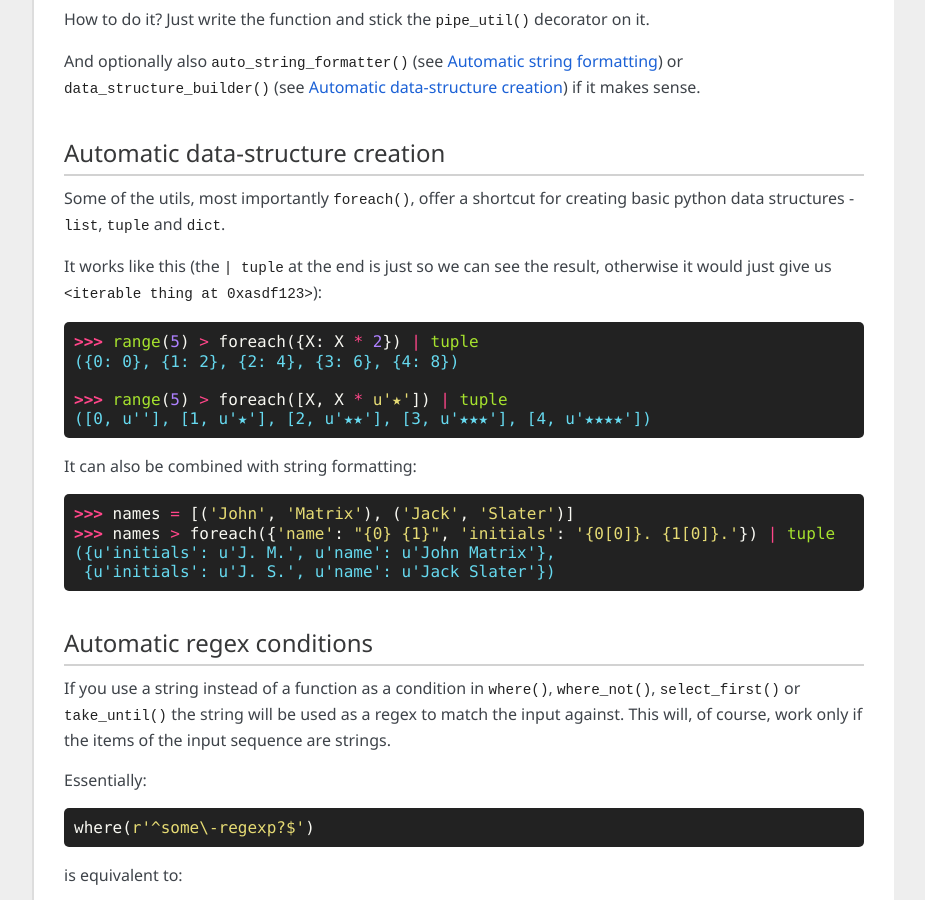
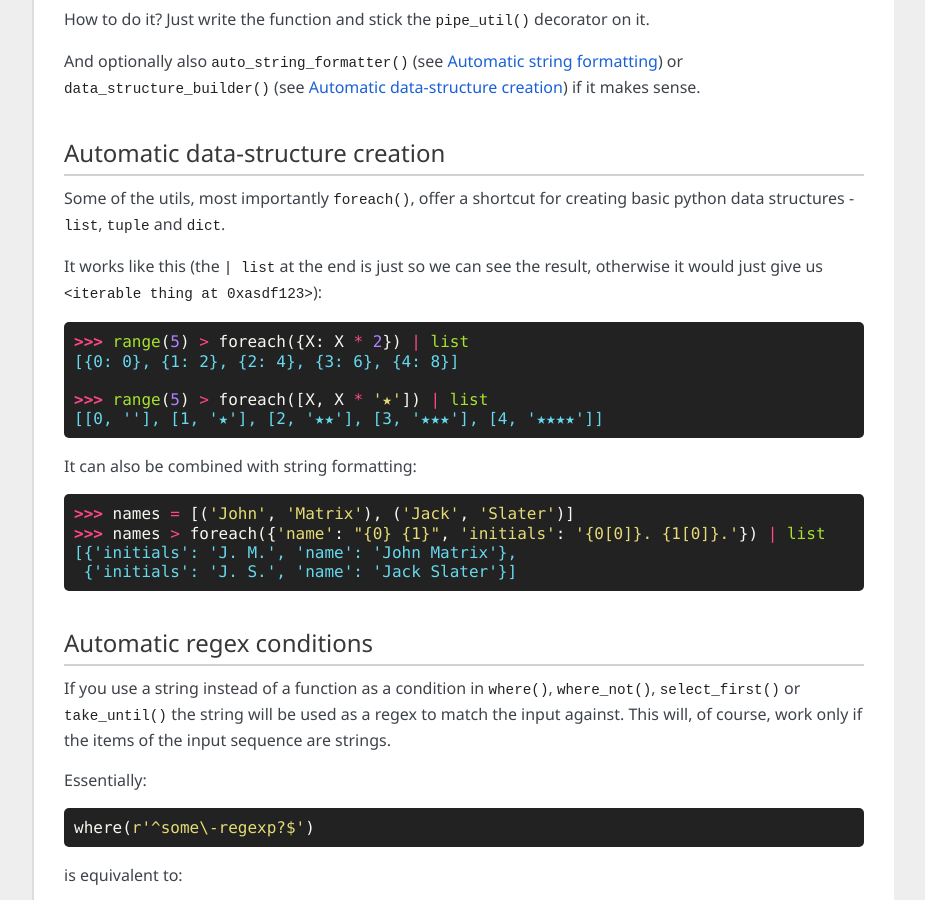
Before and after one commit to 0101/pipetools, a Sphinx documentation site: the page built from docs/source/pipeutils.rst, in a window 1280 px wide and 900 px high, scrolled down 1003 px. Shown: the whole window, without its empty margins (198-1123 px from the left). Built offline with Sphinx 7.4.7, drawn with Linux system fonts in a browser that asks for light colours; the version number could not be read and is left out.

Commit message:
Docs updates

```diff
--- a/docs/source/pipeutils.rst
+++ b/docs/source/pipeutils.rst
@@ -62,21 +62,21 @@ Automatic data-structure creation
 Some of the utils, most importantly :func:`foreach`, offer a shortcut for
 creating basic python data structures - ``list``, ``tuple`` and ``dict``.
 
-It works like this (the ``| tuple`` at the end is just so we can see the result,
+It works like this (the ``| list`` at the end is just so we can see the result,
 otherwise it would just give us ``<iterable thing at 0xasdf123>``)::
 
-    >>> range(5) > foreach({X: X * 2}) | tuple
-    ({0: 0}, {1: 2}, {2: 4}, {3: 6}, {4: 8})
+    >>> range(5) > foreach({X: X * 2}) | list
+    [{0: 0}, {1: 2}, {2: 4}, {3: 6}, {4: 8}]
 
-    >>> range(5) > foreach([X, X * u'★']) | tuple
-    ([0, u''], [1, u'★'], [2, u'★★'], [3, u'★★★'], [4, u'★★★★'])
+    >>> range(5) > foreach([X, X * '★']) | list
+    [[0, ''], [1, '★'], [2, '★★'], [3, '★★★'], [4, '★★★★']]
 
 It can also be combined with string formatting::
 
     >>> names = [('John', 'Matrix'), ('Jack', 'Slater')]
-    >>> names > foreach({'name': "{0} {1}", 'initials': '{0[0]}. {1[0]}.'}) | tuple
-    ({u'initials': u'J. M.', u'name': u'John Matrix'},
-     {u'initials': u'J. S.', u'name': u'Jack Slater'})
+    >>> names > foreach({'name': "{0} {1}", 'initials': '{0[0]}. {1[0]}.'}) | list
+    [{'initials': 'J. M.', 'name': 'John Matrix'},
+     {'initials': 'J. S.', 'name': 'Jack Slater'}]
 
 .. _auto-regex:
 
```
Also changed, not shown: docs/source/overview.rst (+5 -3 lines), 1 other file.
